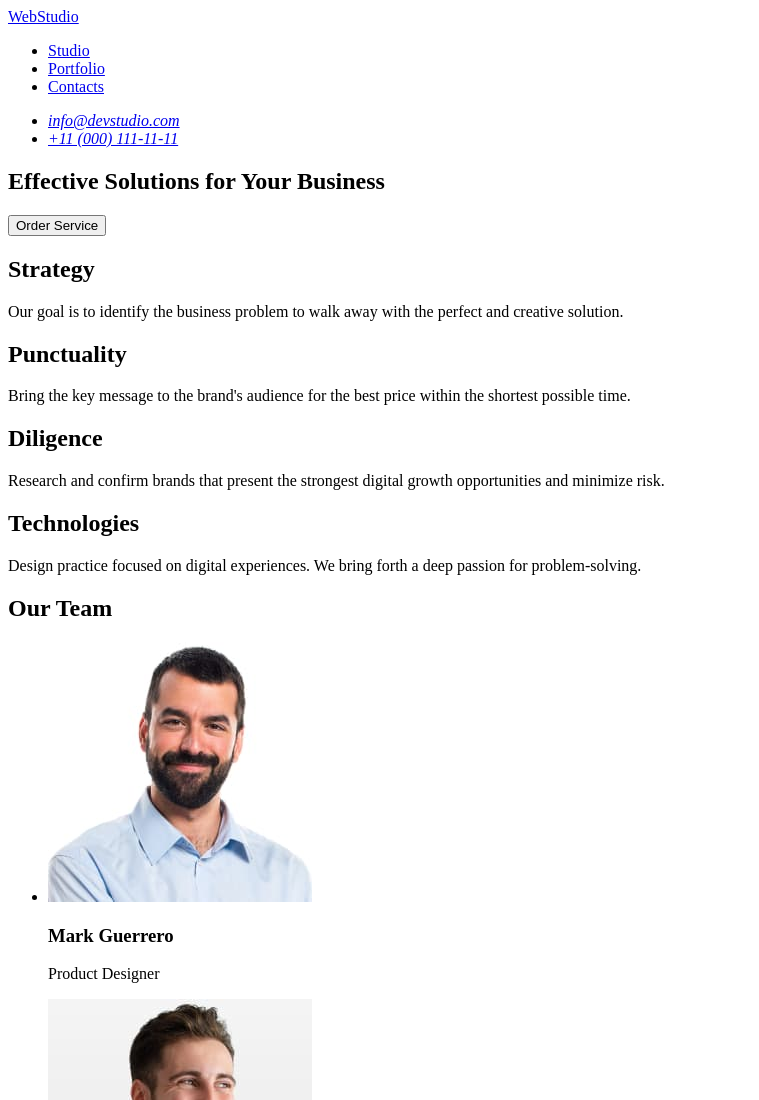
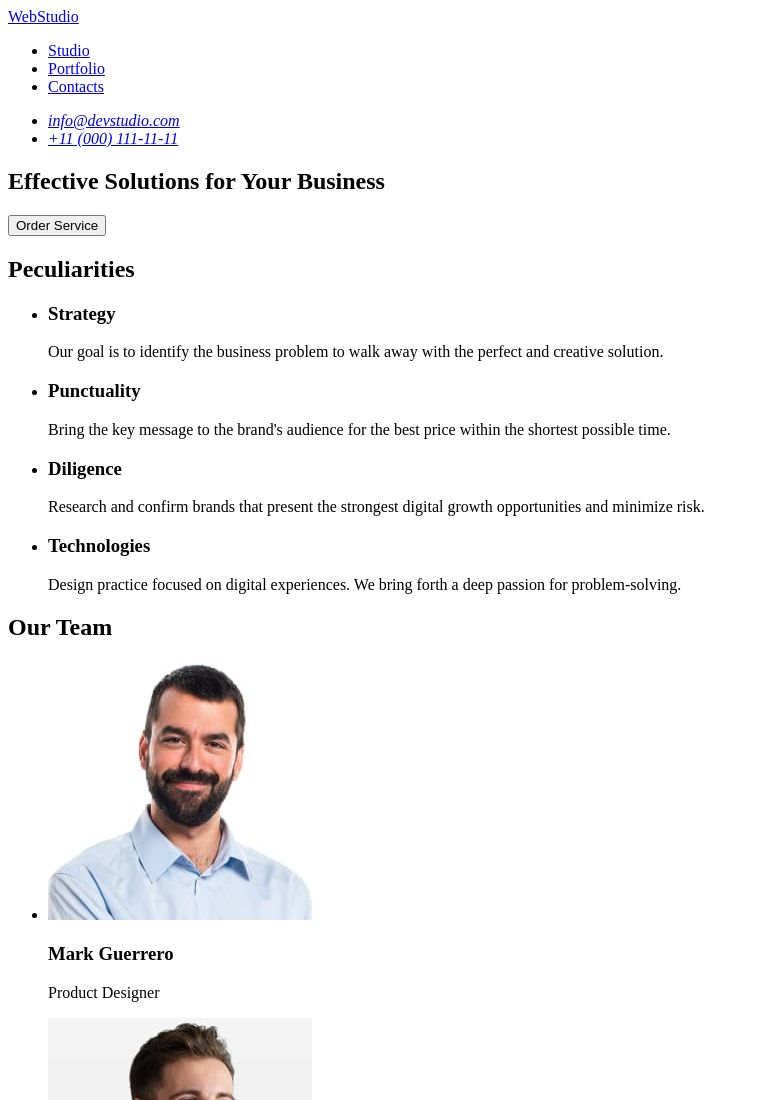
Before and after one commit to KorotinI/homework-1, a plain HTML site: page index.html in a window 1280 px wide. Shown: the top 1100 px of the page, without its empty margins (0-759 px from the left). Drawn offline with Linux system fonts and the light colour scheme.

Commit message:
add list

```diff
--- a/index.html
+++ b/index.html
@@ -35,15 +35,23 @@
 
         </section>
         <section>
-            <h2>Strategy</h2>
+            <h2>Peculiarities</h2>
+            <ul>
+                <li>
+            <h3>Strategy</h3>
             <p>Our goal is to identify the business
-problem to walk away with the perfect and creative solution. </p>
-            <h2>Punctuality</h2>
-            <p>Bring the key message to the brand's audience for the best price within the shortest possible time.</p>
-            <h2>Diligence</h2>
+             problem to walk away with the perfect and creative solution. </p></li>
+             <li>
+            <h3>Punctuality</h3>
+            <p>Bring the key message to the brand's audience for the best price within the shortest possible time.</p> </li>
+            <li>
+                <h3>Diligence</h3>
             <p>Research and confirm brands that present the strongest digital growth opportunities and minimize risk.</p>
-            <h2>Technologies</h2>
+            </li>
+            <li><h3>Technologies</h3>
             <p>Design practice focused on digital experiences. We bring forth a deep passion for problem-solving.</p>
+        </li>
+            </ul>
         </section>
         <section>
         <h2>Our Team</h2>
```
